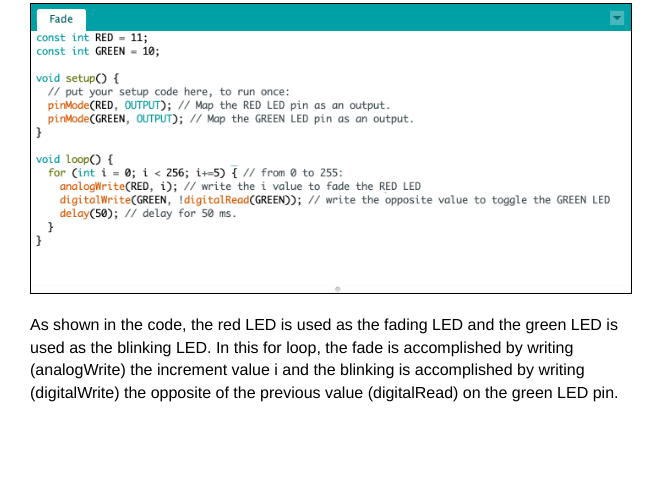
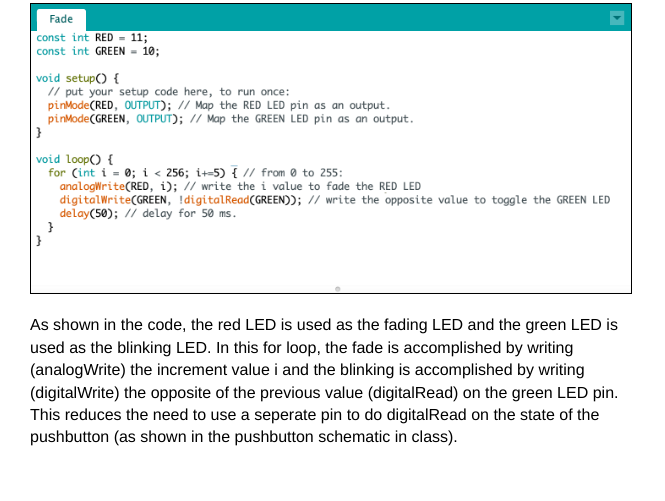
Before and after one commit to leekhang/hcde439, a plain HTML site: page assign2/assign2.html in a window 1280 px wide. Shown: the part 1623-2124 px from the top of the page, without its empty margins (0-665 px from the left). Drawn offline with Linux system fonts and the light colour scheme.

Commit message:
add additional info for assignment 2

```diff
--- a/assign2/assign2.html
+++ b/assign2/assign2.html
@@ -32,7 +32,7 @@
 		<div class="content">
 			<p>Arduino .ino File</p>
 			<p><img class="bordered" src="inofile.png" width=600></p>
-			<p class="parawrap">As shown in the code, the red LED is used as the fading LED and the green LED is used as the blinking LED. In this for loop, the fade is accomplished by writing (analogWrite) the increment value i and the blinking is accomplished by writing (digitalWrite) the opposite of the previous value (digitalRead) on the green LED pin.</p>
+			<p class="parawrap">As shown in the code, the red LED is used as the fading LED and the green LED is used as the blinking LED. In this for loop, the fade is accomplished by writing (analogWrite) the increment value i and the blinking is accomplished by writing (digitalWrite) the opposite of the previous value (digitalRead) on the green LED pin. This reduces the need to use a seperate pin to do digitalRead on the state of the pushbutton (as shown in the pushbutton schematic in class).</p>
 		</div>
 
 		<div class="content">
```
